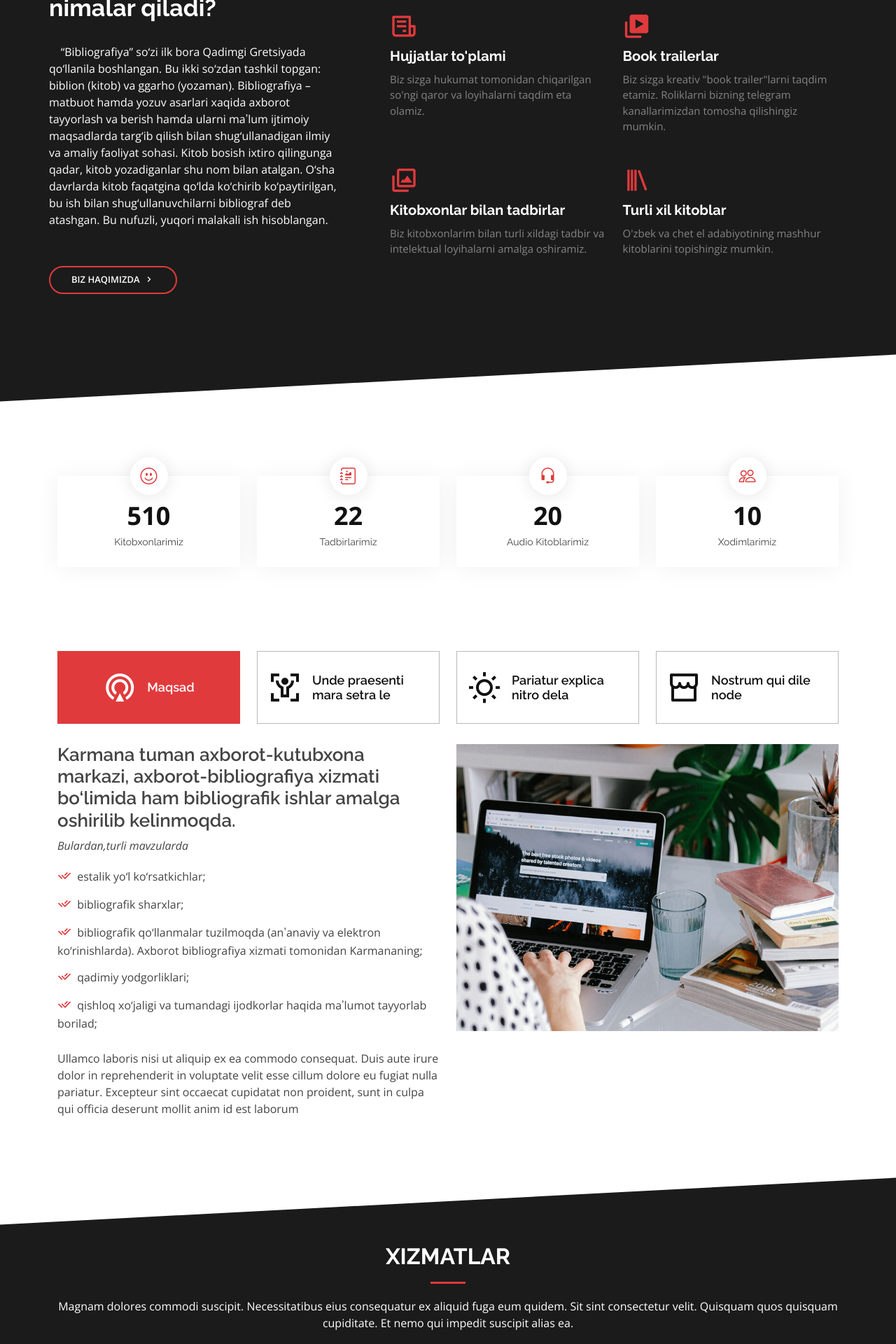
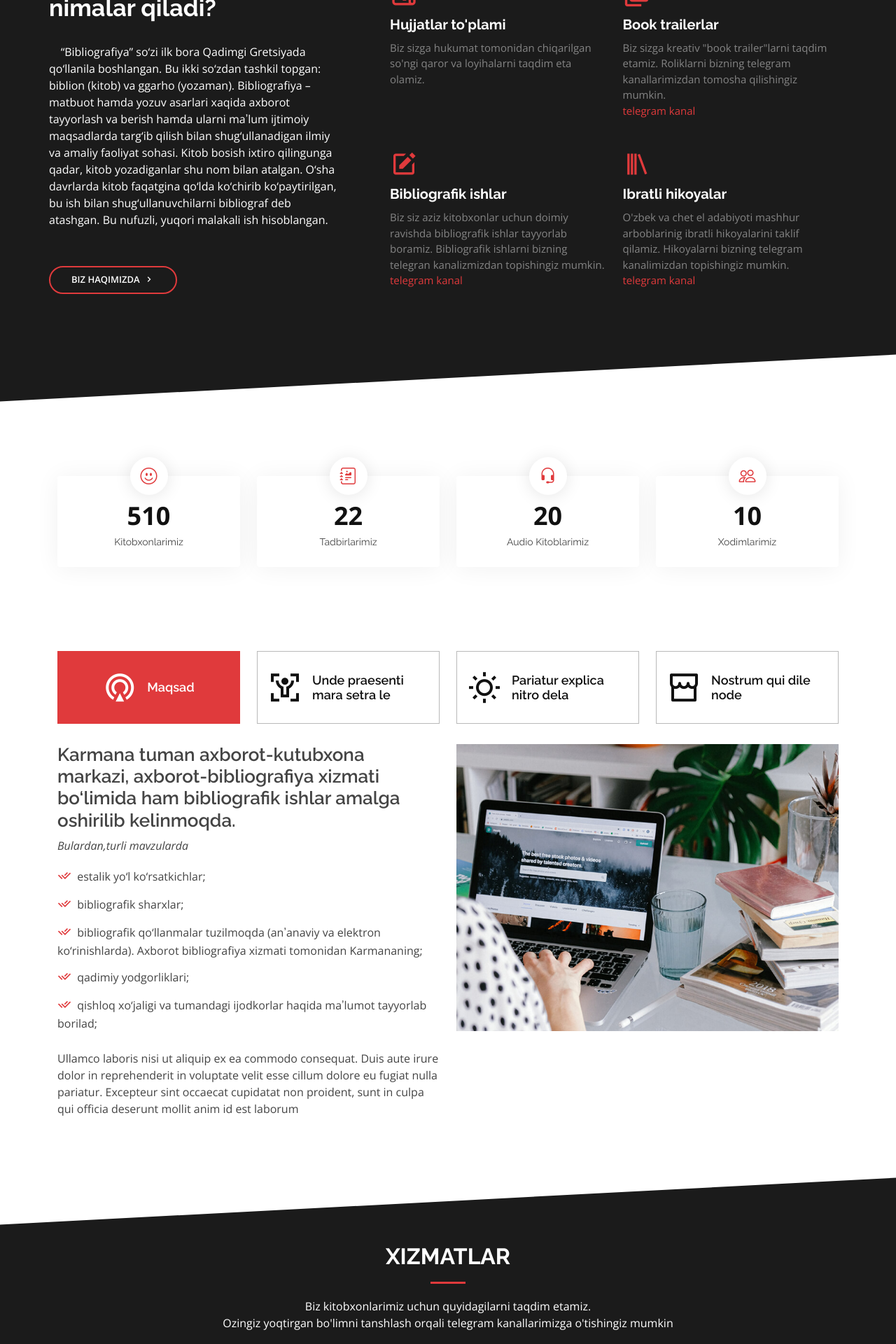
Before and after one commit to rustamovjavohir/KarmanaAKM, a Django app: page / in a window 1280 px wide. Shown: the part 1280-3200 px from the top of the page at 70% size. Run offline with Django 4.2, Linux system fonts and the light colour scheme; parts of the project's set-up code (start-up, migrations or seed data) failed here and were passed over; some libraries are stand-ins or nearby versions.

Commit message:
add links and remove team section

```diff
--- a/templates/Presento/index.html
+++ b/templates/Presento/index.html
@@ -81,18 +81,23 @@
                                     <a href="https://t.me/booktrailer_videorolik"><i class="bx bxs-videos"></i></a>
                                     <h4>Book trailerlar</h4>
                                     <p>Biz sizga kreativ "book trailer"larni taqdim etamiz. Roliklarni bizning telegram
-                                        kanallarimizdan tomosha qilishingiz mumkin. </p>
+                                        kanallarimizdan tomosha qilishingiz mumkin.
+                                        <br> <a href="https://t.me/booktrailer_videorolik">telegram kanal</a></p>
                                 </div>
                                 <div class="col-md-6 icon-box" data-aos="fade-up" data-aos-delay="300">
-                                    <i class="bx bx-images"></i>
-                                    <h4>Kitobxonlar bilan tadbirlar</h4>
-                                    <p>Biz kitobxonlarim bilan turli xildagi tadbir va intelektual loyihalarni amalga
-                                        oshiramiz.</p>
+                                    <i class='bx bxs-edit'></i>
+                                    <h4>Bibliografik ishlar</h4>
+                                    <p>Biz siz aziz kitobxonlar uchun doimiy ravishda bibliografik ishlar tayyorlab
+                                        boramiz.
+                                        Bibliografik ishlarni bizning telegran kanalizmizdan topishingiz mumkin.
+                                        <br> <a href="https://t.me/bibliografik_ish">telegram kanal</a></p>
                                 </div>
                                 <div class="col-md-6 icon-box" data-aos="fade-up" data-aos-delay="400">
                                     <i class='bx bx-library'></i>
-                                    <h4>Turli xil kitoblar</h4>
-                                    <p>O'zbek va chet el adabiyotining mashhur kitoblarini topishingiz mumkin.</p>
+                                    <h4>Ibratli hikoyalar</h4>
+                                    <p>O'zbek va chet el adabiyoti mashhur arboblarinig ibratli hikoyalarini taklif
+                                        qilamiz. Hikoyalarni bizning telegram kanalimizdan topishingiz mumkin.
+                                        <br> <a href="https://t.me/ibratli_hikoyalar_AKM"> telegram kanal</a></p>
                                 </div>
                             </div>
                         </div><!-- End .content-->
@@ -343,9 +348,8 @@
 
                 <div class="section-title">
                     <h2>Xizmatlar</h2>
-                    <p>Magnam dolores commodi suscipit. Necessitatibus eius consequatur ex aliquid fuga eum quidem. Sit
-                        sint
-                        consectetur velit. Quisquam quos quisquam cupiditate. Et nemo qui impedit suscipit alias ea.</p>
+                    <p>Biz kitobxonlarimiz uchun quyidagilarni taqdim etamiz. <br>Ozingiz yoqtirgan bo'limni tanshlash
+                        orqali telegram kanallarimizga o'tishingiz mumkin</p>
                 </div>
 
                 <div class="row">
@@ -653,45 +657,6 @@
                             </div>
                         </div><!-- End testimonial item -->
 
-                        <div class="swiper-slide">
-                            <div class="testimonial-wrap">
-                                <div class="testimonial-item">
-                                    <img src="{% static 'assets/img/testimonials/employee4.png' %}"
-                                         class="testimonial-img" alt="">
-                                    <h3>Matt Brandon</h3>
-                                    <h4>Freelancer</h4>
-                                    <p>
-                                        <i class="bx bxs-quote-alt-left quote-icon-left"></i>
-                                        Fugiat enim eram quae cillum dolore dolor amet nulla culpa multos export minim
-                                        fugiat minim velit minim dolor enim duis veniam ipsum anim magna sunt elit fore
-                                        quem
-                                        dolore labore illum veniam.
-                                        <i class="bx bxs-quote-alt-right quote-icon-right"></i>
-                                    </p>
-                                </div>
-                            </div>
-                        </div><!-- End testimonial item -->
-
-                        <div class="swiper-slide">
-                            <div class="testimonial-wrap">
-                                <div class="testimonial-item">
-                                    <img src="{% static 'assets/img/testimonials/testimonials-2.jpg' %}"
-                                         class="testimonial-img" alt="">
-                                    <h3>John Larson</h3>
-                                    <h4>Entrepreneur</h4>
-                                    <p>
-                                        <i class="bx bxs-quote-alt-left quote-icon-left"></i>
-                                        Quis quorum aliqua sint quem legam fore sunt eram irure aliqua veniam tempor
-                                        noster
-                                        veniam enim culpa labore duis sunt culpa nulla illum cillum fugiat esse veniam
-                                        culpa
-                                        fore nisi cillum quid.
-                                        <i class="bx bxs-quote-alt-right quote-icon-right"></i>
-                                    </p>
-                                </div>
-                            </div>
-                        </div><!-- End testimonial item -->
-
                     </div>
                     <div class="swiper-pagination"></div>
                 </div>
@@ -810,94 +775,94 @@
         </section><!-- End Frequently Asked Questions Section -->
 
         <!-- ======= Team Section ======= -->
-        <section id="team" class="team section-bg">
-            <div class="container" data-aos="fade-up">
-
-                <div class="section-title">
-                    <h2>Xodimlar</h2>
-                    <p>Magnam dolores commodi suscipit. Necessitatibus eius consequatur ex aliquid fuga eum quidem. Sit
-                        sint
-                        consectetur velit. Quisquam quos quisquam cupiditate. Et nemo qui impedit suscipit alias ea.</p>
-                </div>
-
-                <div class="row">
-
-                    <div class="col-lg-3 col-md-6 d-flex align-items-stretch">
-                        <div class="member" data-aos="fade-up" data-aos-delay="100">
-                            <div class="member-img">
-                                <img src="{% static 'assets/img/team/team-1.jpg' %}" class="img-fluid" alt="">
-                                <div class="social">
-                                    <a href=""><i class="bi bi-twitter"></i></a>
-                                    <a href=""><i class="bi bi-facebook"></i></a>
-                                    <a href=""><i class="bi bi-instagram"></i></a>
-                                    <a href=""><i class="bi bi-linkedin"></i></a>
-                                </div>
-                            </div>
-                            <div class="member-info">
-                                <h4>Walter White</h4>
-                                <span>Chief Executive Officer</span>
-                            </div>
-                        </div>
-                    </div>
-
-                    <div class="col-lg-3 col-md-6 d-flex align-items-stretch">
-                        <div class="member" data-aos="fade-up" data-aos-delay="200">
-                            <div class="member-img">
-                                <img src="{% static 'assets/img/team/team-2.jpg' %}" class="img-fluid" alt="">
-                                <div class="social">
-                                    <a href=""><i class="bi bi-twitter"></i></a>
-                                    <a href=""><i class="bi bi-facebook"></i></a>
-                                    <a href=""><i class="bi bi-instagram"></i></a>
-                                    <a href=""><i class="bi bi-linkedin"></i></a>
-                                </div>
-                            </div>
-                            <div class="member-info">
-                                <h4>Sarah Jhonson</h4>
-                                <span>Product Manager</span>
-                            </div>
-                        </div>
-                    </div>
-
-                    <div class="col-lg-3 col-md-6 d-flex align-items-stretch">
-                        <div class="member" data-aos="fade-up" data-aos-delay="300">
-                            <div class="member-img">
-                                <img src="{% static 'assets/img/team/team-3.jpg' %}" class="img-fluid" alt="">
-                                <div class="social">
-                                    <a href=""><i class="bi bi-twitter"></i></a>
-                                    <a href=""><i class="bi bi-facebook"></i></a>
-                                    <a href=""><i class="bi bi-instagram"></i></a>
-                                    <a href=""><i class="bi bi-linkedin"></i></a>
-                                </div>
-                            </div>
-                            <div class="member-info">
-                                <h4>William Anderson</h4>
-                                <span>CTO</span>
-                            </div>
-                        </div>
-                    </div>
-
-                    <div class="col-lg-3 col-md-6 d-flex align-items-stretch">
-                        <div class="member" data-aos="fade-up" data-aos-delay="400">
-                            <div class="member-img">
-                                <img src="{% static 'assets/img/team/team-4.jpg' %}" class="img-fluid" alt="">
-                                <div class="social">
-                                    <a href=""><i class="bi bi-twitter"></i></a>
-                                    <a href=""><i class="bi bi-facebook"></i></a>
-                                    <a href=""><i class="bi bi-instagram"></i></a>
-                                    <a href=""><i class="bi bi-linkedin"></i></a>
-                                </div>
-                            </div>
-                            <div class="member-info">
-                                <h4>Amanda Jepson</h4>
-                                <span>Accountant</span>
-                            </div>
-                        </div>
-                    </div>
-
-                </div>
-
-            </div>
-        </section><!-- End Team Section -->
+{#        <section id="team" class="team section-bg">#}
+{#            <div class="container" data-aos="fade-up">#}
+{##}
+{#                <div class="section-title">#}
+{#                    <h2>Xodimlar</h2>#}
+{#                    <p>Magnam dolores commodi suscipit. Necessitatibus eius consequatur ex aliquid fuga eum quidem. Sit#}
+{#                        sint#}
+{#                        consectetur velit. Quisquam quos quisquam cupiditate. Et nemo qui impedit suscipit alias ea.</p>#}
+{#                </div>#}
+{##}
+{#                <div class="row">#}
+{##}
+{#                    <div class="col-lg-3 col-md-6 d-flex align-items-stretch">#}
+{#                        <div class="member" data-aos="fade-up" data-aos-delay="100">#}
+{#                            <div class="member-img">#}
+{#                                <img src="{% static 'assets/img/team/team-1.jpg' %}" class="img-fluid" alt="">#}
+{#                                <div class="social">#}
+{#                                    <a href=""><i class="bi bi-twitter"></i></a>#}
+{#                                    <a href=""><i class="bi bi-facebook"></i></a>#}
+{#                                    <a href=""><i class="bi bi-instagram"></i></a>#}
+{#                                    <a href=""><i class="bi bi-linkedin"></i></a>#}
+{#                                </div>#}
+{#                            </div>#}
+{#                            <div class="member-info">#}
+{#                                <h4>Walter White</h4>#}
+{#                                <span>Chief Executive Officer</span>#}
+{#                            </div>#}
+{#                        </div>#}
+{#                    </div>#}
+{##}
+{#                    <div class="col-lg-3 col-md-6 d-flex align-items-stretch">#}
+{#                        <div class="member" data-aos="fade-up" data-aos-delay="200">#}
+{#                            <div class="member-img">#}
+{#                                <img src="{% static 'assets/img/team/team-2.jpg' %}" class="img-fluid" alt="">#}
+{#                                <div class="social">#}
+{#                                    <a href=""><i class="bi bi-twitter"></i></a>#}
+{#                                    <a href=""><i class="bi bi-facebook"></i></a>#}
+{#                                    <a href=""><i class="bi bi-instagram"></i></a>#}
+{#                                    <a href=""><i class="bi bi-linkedin"></i></a>#}
+{#                                </div>#}
+{#                            </div>#}
+{#                            <div class="member-info">#}
+{#                                <h4>Sarah Jhonson</h4>#}
+{#                                <span>Product Manager</span>#}
+{#                            </div>#}
+{#                        </div>#}
+{#                    </div>#}
+{##}
+{#                    <div class="col-lg-3 col-md-6 d-flex align-items-stretch">#}
+{#                        <div class="member" data-aos="fade-up" data-aos-delay="300">#}
+{#                            <div class="member-img">#}
+{#                                <img src="{% static 'assets/img/team/team-3.jpg' %}" class="img-fluid" alt="">#}
+{#                                <div class="social">#}
+{#                                    <a href=""><i class="bi bi-twitter"></i></a>#}
+{#                                    <a href=""><i class="bi bi-facebook"></i></a>#}
+{#                                    <a href=""><i class="bi bi-instagram"></i></a>#}
+{#                                    <a href=""><i class="bi bi-linkedin"></i></a>#}
+{#                                </div>#}
+{#                            </div>#}
+{#                            <div class="member-info">#}
+{#                                <h4>William Anderson</h4>#}
+{#                                <span>CTO</span>#}
+{#                            </div>#}
+{#                        </div>#}
+{#                    </div>#}
+{##}
+{#                    <div class="col-lg-3 col-md-6 d-flex align-items-stretch">#}
+{#                        <div class="member" data-aos="fade-up" data-aos-delay="400">#}
+{#                            <div class="member-img">#}
+{#                                <img src="{% static 'assets/img/team/team-4.jpg' %}" class="img-fluid" alt="">#}
+{#                                <div class="social">#}
+{#                                    <a href=""><i class="bi bi-twitter"></i></a>#}
+{#                                    <a href=""><i class="bi bi-facebook"></i></a>#}
+{#                                    <a href=""><i class="bi bi-instagram"></i></a>#}
+{#                                    <a href=""><i class="bi bi-linkedin"></i></a>#}
+{#                                </div>#}
+{#                            </div>#}
+{#                            <div class="member-info">#}
+{#                                <h4>Amanda Jepson</h4>#}
+{#                                <span>Accountant</span>#}
+{#                            </div>#}
+{#                        </div>#}
+{#                    </div>#}
+{##}
+{#                </div>#}
+{##}
+{#            </div>#}
+{#        </section><!-- End Team Section -->#}
 
         <!-- ======= Contact Section ======= -->
         <section id="contact" class="contact">
```
